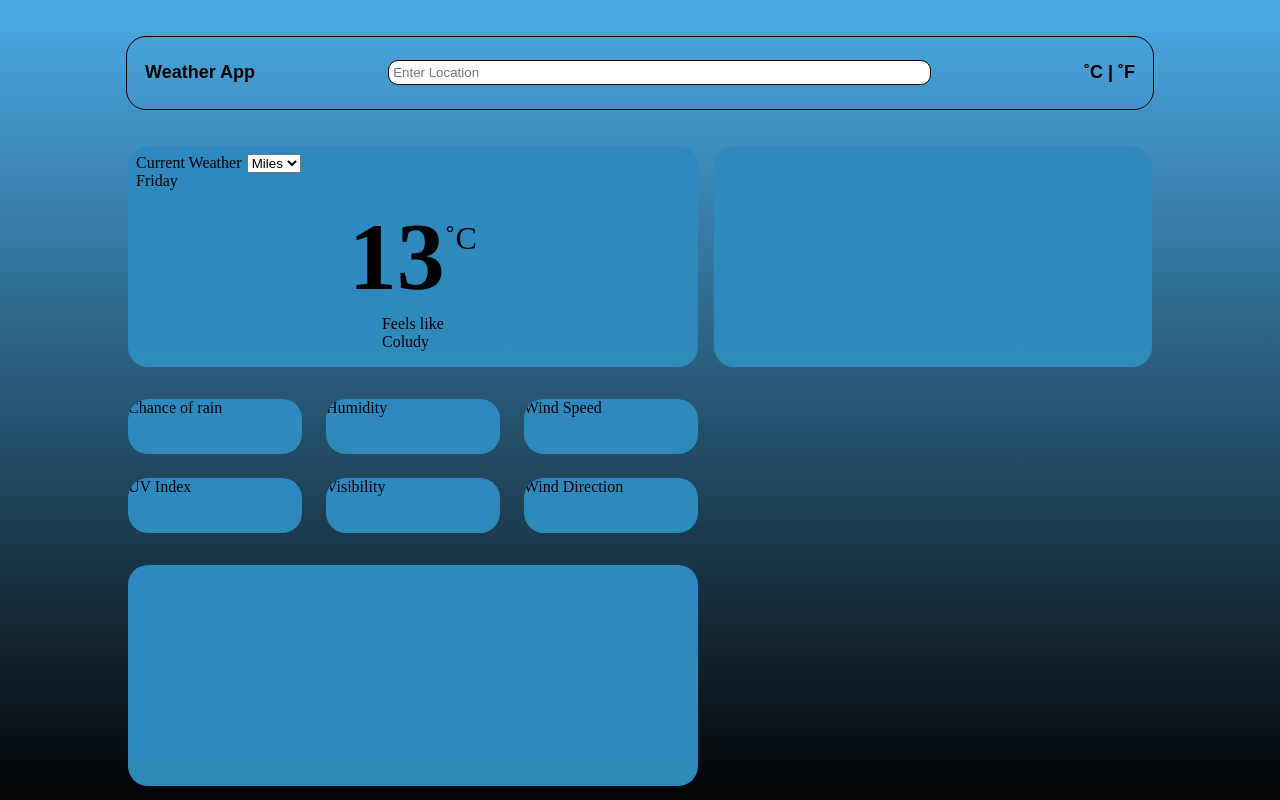
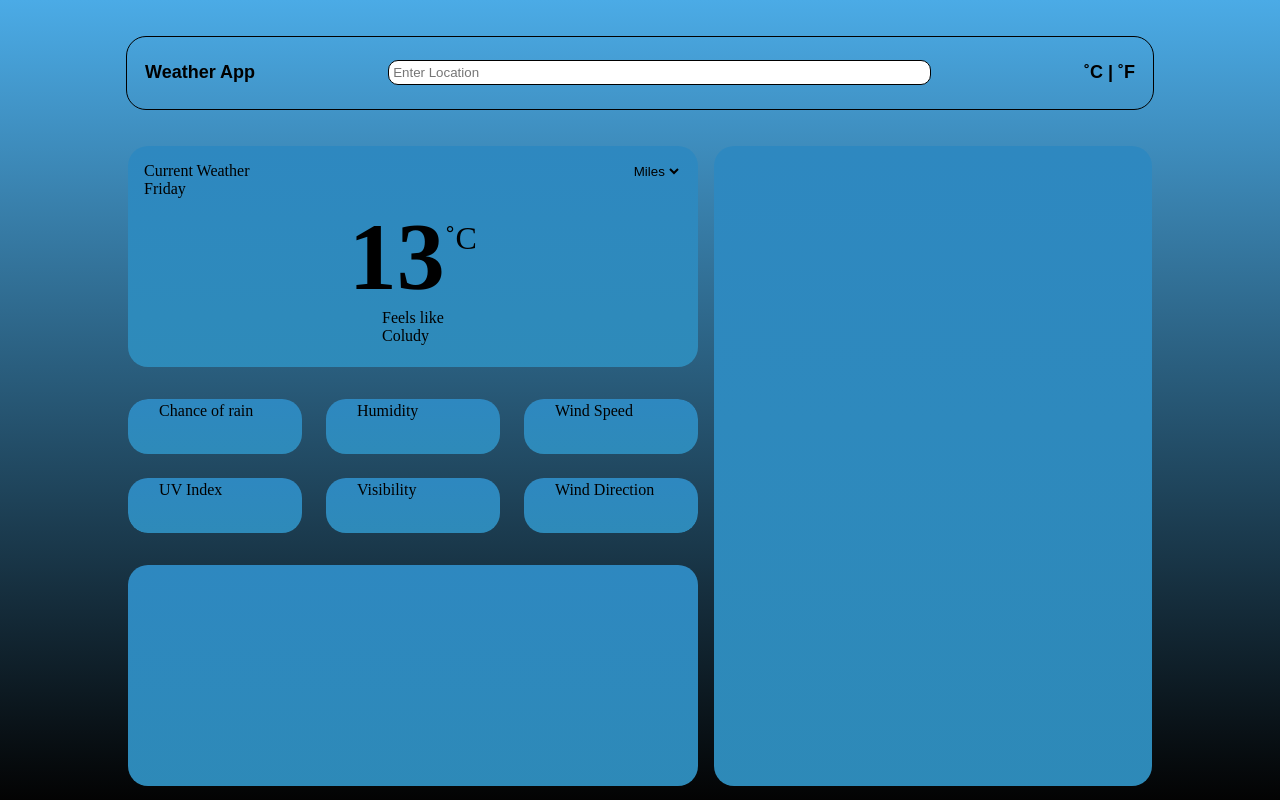
Before and after one commit to Yohan-Abraham/weather-app, a website built with webpack: page src/index.html in a window 1280 px wide. Built offline with nearby package versions, Linux system fonts and the light colour scheme.

Commit message:
Style Base Weather Container Boxes

```diff
--- a/src/style.css
+++ b/src/style.css
@@ -63,7 +63,7 @@ input {
 }
 
 #currentWeather {
-  padding: 0.5em;
+  padding: 1em;
   grid-column: 1;
   grid-row: 1;
   background-color: beige;
@@ -84,6 +84,16 @@ input {
   justify-self: center;
   font-weight: bolder;
   font-size: 6rem;
+}
+
+#speedUnit {
+  grid-column: 3;
+  justify-self: flex-end;
+}
+
+select {
+  background-color: transparent;
+  border: none;
 }
 
 #currentTemp span {
@@ -116,9 +126,18 @@ input {
 #additionalInfo > div {
   background: linear-gradient(180deg, rgb(46, 136, 192), #2e8bbafc 100%);
   border-radius: 20px;
+  padding: 0.2em;
+  display: grid;
+  grid-template-columns: 0.2fr 1fr;
+  grid-template-rows: 1fr 1fr;
 }
 
 #sunInfoContainer {
   grid-row: 3;
   grid-column: 1;
 }
+
+#forcasted-weather {
+  grid-column: 2;
+  grid-row: 1/-1;
+}
```
